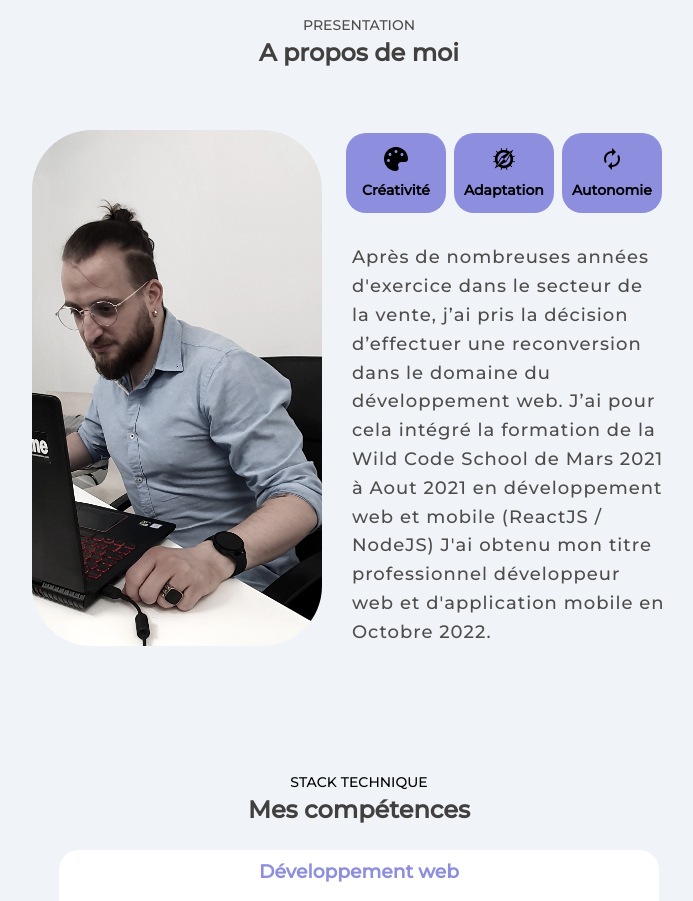
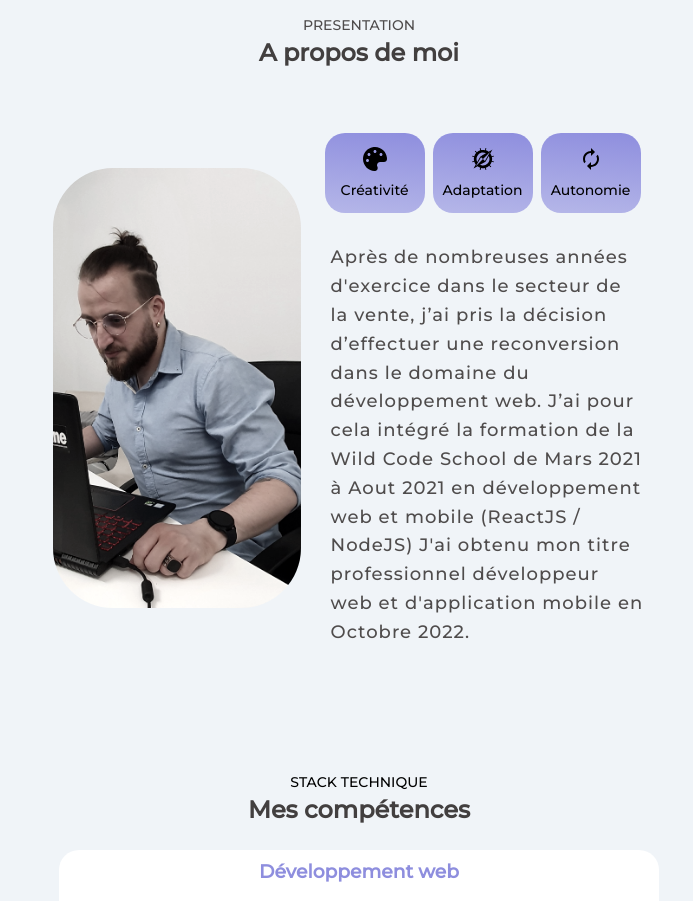
Before and after one commit to David-Chazoule/dc-Portfolio, a React (Vite) app in the folder DC-portfolio/: page / in a window 1280 px wide. Shown: the part 860-1761 px from the top of the page, without its empty margins (281-974 px from the left). Built offline with nearby package versions, Linux system fonts and the light colour scheme.

Commit message:
correction design

```diff
--- a/DC-portfolio/src/components/about/_about.scss
+++ b/DC-portfolio/src/components/about/_about.scss
@@ -72,8 +72,8 @@
     }
 
     .picturePC {
-      width: 500px;
-      height: 516px;
+      width: 400px;
+      height: 440px;
       border-radius: 60px;
       filter: grayscale(0.6) contrast(1.05) brightness(1.1);
       transition: all 0.3s ease;
@@ -128,7 +128,11 @@
           align-items: center;
           justify-content: center;
           flex-direction: column;
-          background-color: $btnLight;
+          background: linear-gradient(
+            6deg,
+            rgba(142, 142, 222, 0.6),
+            rgba(142, 142, 222, 1)
+          );
           margin: 4px;
           padding: 10px;
           text-align: center;
@@ -159,7 +163,7 @@
 
           .icon-label {
             color: black;
-            font-weight: 600;
+            font-weight: 500;
             font-size: 14px;
 
             @media screen and (max-width: 660px) {
@@ -176,7 +180,11 @@
         }
 
         .competenceDark {
-          background-color: $themeDarkSecondaire;
+          background: linear-gradient(
+            156deg,
+            rgba(142, 142, 222, 0.6),
+            rgba(98, 135, 255, 1)
+          );
         }
       }
 
--- a/DC-portfolio/src/components/contact/_contact.scss
+++ b/DC-portfolio/src/components/contact/_contact.scss
@@ -62,7 +62,7 @@
       }
     }
     .darkWrite {
-     color: rgb(225, 219, 219);
+      color: rgb(225, 219, 219);
     }
     .allContacts-container {
       display: flex;
@@ -100,7 +100,6 @@
             justify-content: space-around;
             align-items: center;
             height: auto;
-
           }
           a {
             text-decoration: none;
@@ -231,6 +230,12 @@
 
         .btnDark {
           background-color: $themeDarkSecondaire;
+
+          &:hover {
+            background-color: rgb(90, 116, 203);
+            box-shadow: 0 0 12px rgb(102, 135, 241);
+            transform: translateY(-3px);
+          }
         }
       }
     }
--- a/DC-portfolio/src/components/introduction/_introduction.scss
+++ b/DC-portfolio/src/components/introduction/_introduction.scss
@@ -250,7 +250,7 @@
       }
 
       .writingDark {
-         color: rgb(225, 219, 219);
+        color: rgb(225, 219, 219);
       }
     }
   }
```
